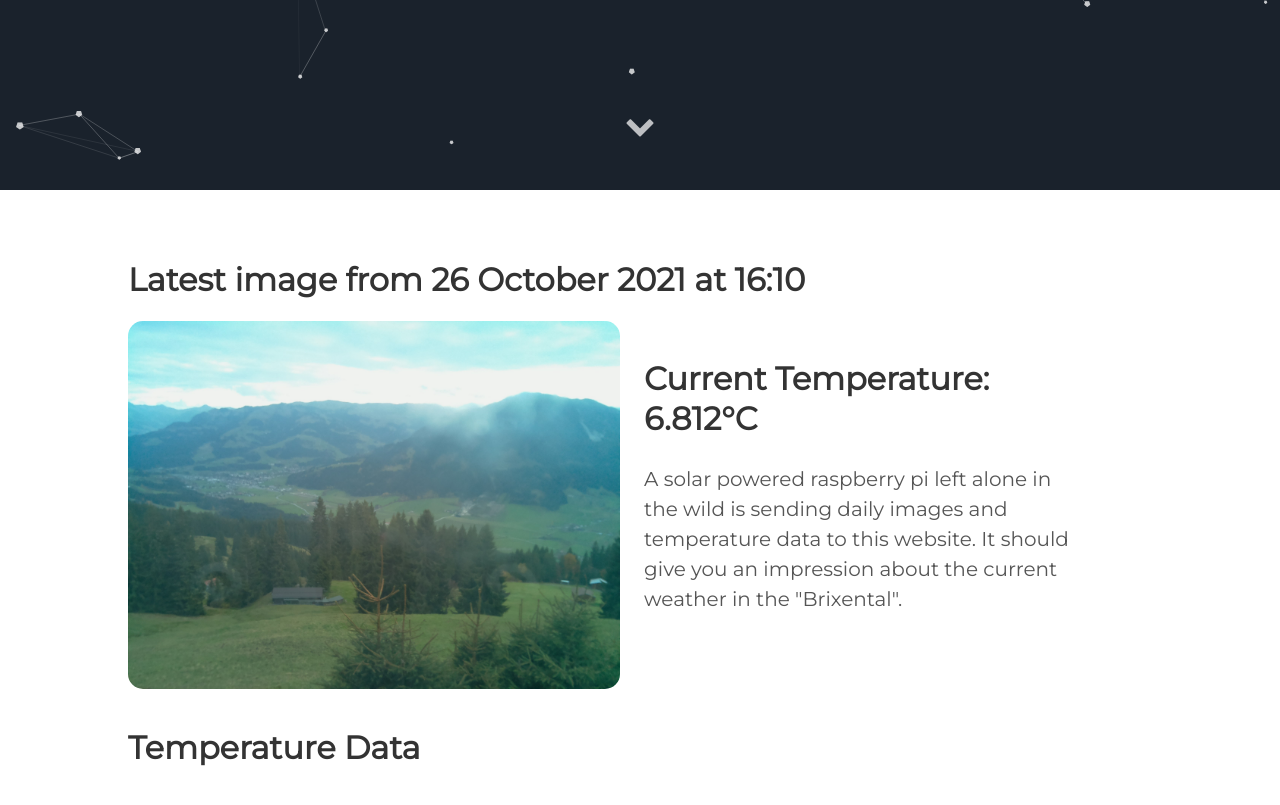
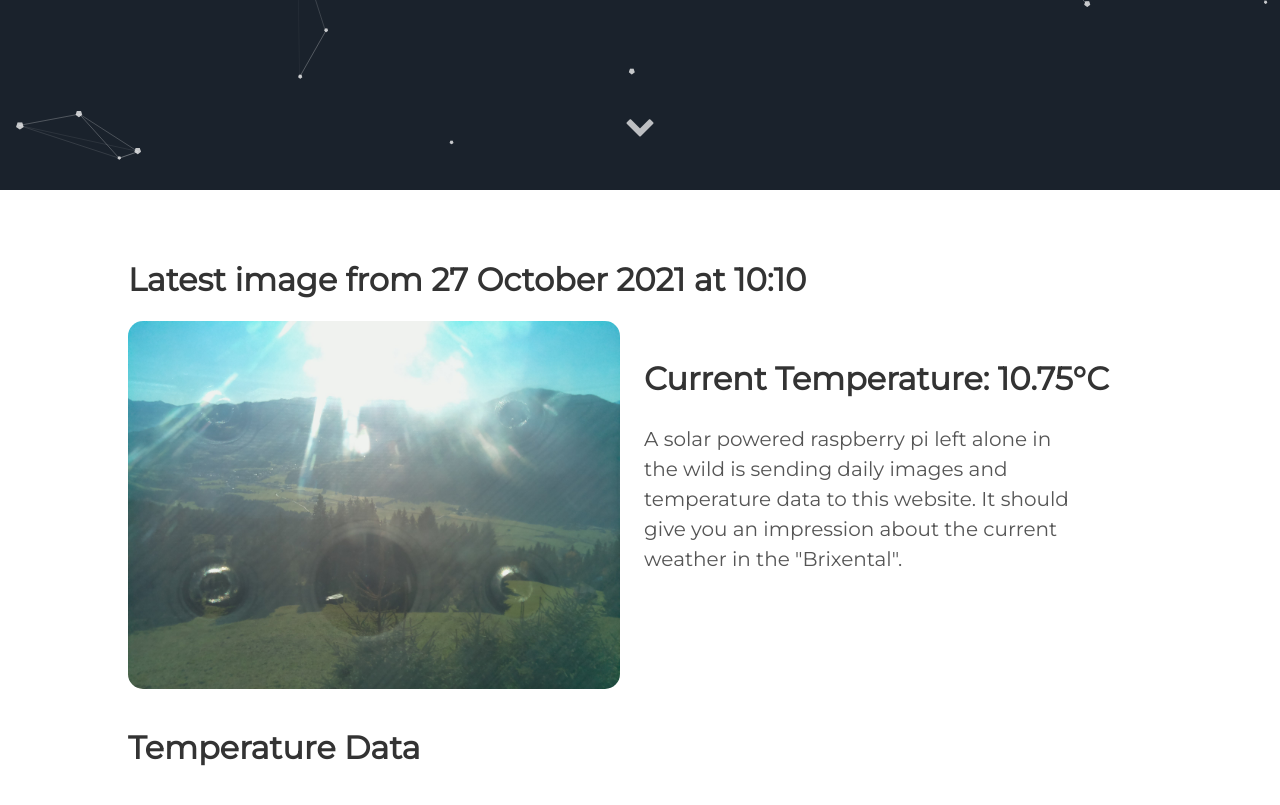
Before and after one commit to vektorious/vektorious.github.io, a Jekyll site: the page built from resources/huette.md, in a window 1280 px wide and 900 px high, scrolled down 710 px. Shown: the top 805 px of the window. Built offline with Jekyll 4.4.1, drawn with Linux system fonts in a browser that asks for light colours.

Commit message:
I'm a bot beep boop

```diff
--- a/resources/huette.md
+++ b/resources/huette.md
@@ -6,13 +6,13 @@ image: '/assets/img/'
 description: 'Live image from the Austrian alps'
 twitter_text: ' '
 ---
-## Latest image from 26 October 2021 at 16:10
+## Latest image from 27 October 2021 at 10:10
 <div class="huette">
   <div class="huette-image">
     <img src="{{ "/assets/img/huette.jpg" | prepend: site.baseurl }}">
   </div>
   <div class="huette-text">
-        <h2>Current Temperature: 6.812°C</h2>
+        <h2>Current Temperature: 10.75°C</h2>
         <p>A solar powered raspberry pi left alone in the wild is sending daily images and temperature data to this website. It should give you an impression about the current weather in the "Brixental".</p>
 
   </div>
```
Also changed, not shown: rpi-script/2021-10-27_100916.txt (renamed from rpi-script/2021-10-26_160914.txt, +5 -5 lines), rpi-script/huette.md (+2 -2 lines), assets/img/huette.jpg, assets/img/temp_plot.png, rpi-script/temp_plot.png, 1 other file.
